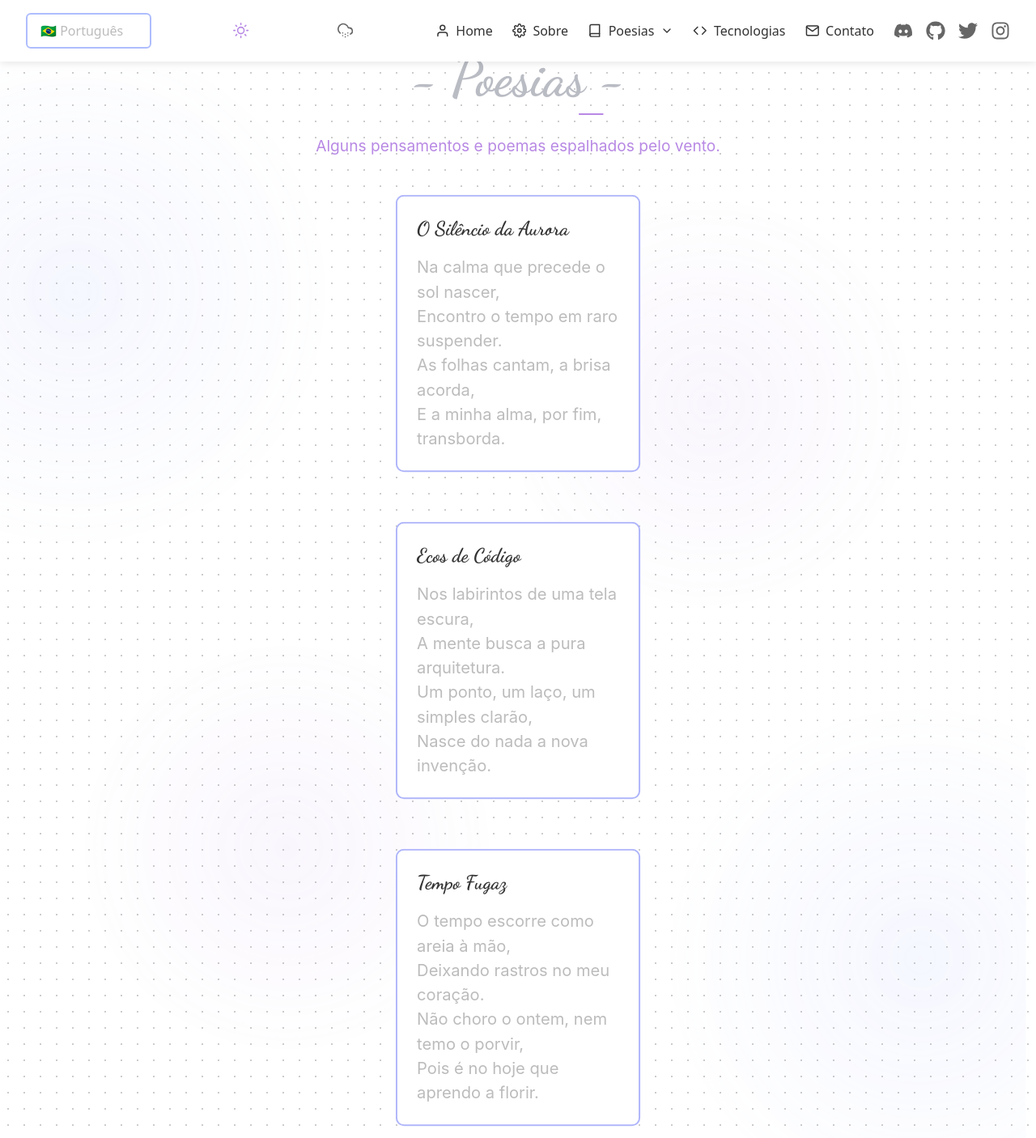
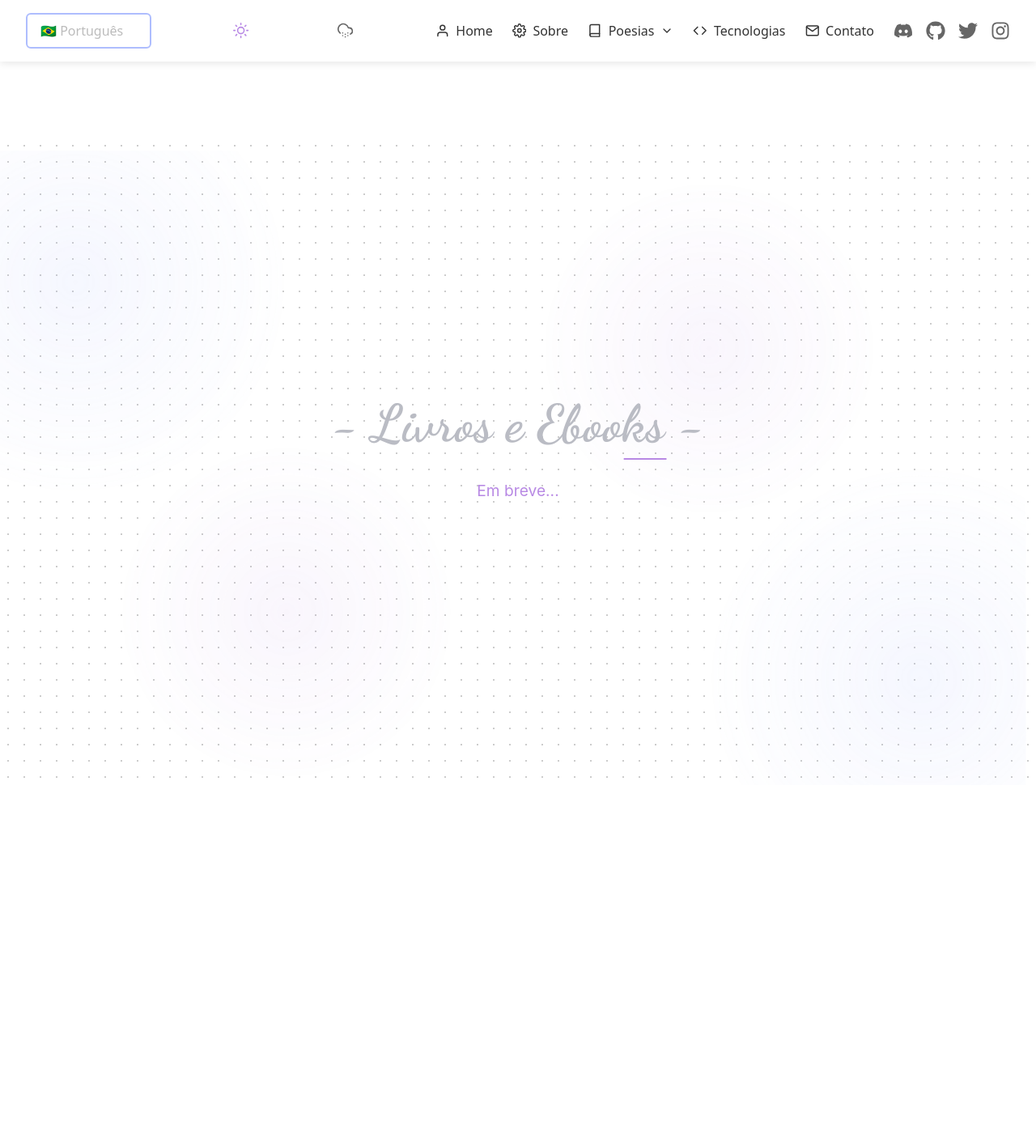
Before and after one commit to kailangl/kailan-blayy, a Next.js app: page /poesias in a window 1280 px wide. Shown: the whole page at 81% size. After the commit the page ends 970 px from the top, so only its background shows below. Built offline with nearby package versions, Linux system fonts and the light colour scheme.

Commit message:
feat: add HeadBar component, Snowflakes animation, and Poesias page with updated global styles

```diff
--- a/components/HeadBar.tsx
+++ b/components/HeadBar.tsx
@@ -1,4 +1,4 @@
-import { useState, useEffect } from "react";
+import { useState, useEffect, useRef } from "react";
 import Link from "next/link";
 import { useRouter } from "next/router";
 import styles from "../styles/Home.module.css";
@@ -41,7 +41,9 @@ const HeadBar = ({
 }: HeadBarProps) => {
   const [isMenuOpen, setIsMenuOpen] = useState(false);
   const [isScrolled, setIsScrolled] = useState(false);
+  const [isHidden, setIsHidden] = useState(false);
   const [activeSection, setActiveSection] = useState("home");
+  const lastScrollY = useRef(0);
   const router = useRouter();
 
   useEffect(() => {
@@ -50,11 +52,19 @@ const HeadBar = ({
   }, [router.asPath]);
 
   useEffect(() => {
-    if (router.pathname !== '/') return;
+    const handleScroll = () => {
+      const currentScrollY = window.scrollY;
+      setIsScrolled(currentScrollY > 10);
 
-    const handleScroll = () => {
-      setIsScrolled(window.scrollY > 10);
+      // Ocultar ao descer, mostrar ao subir (evita ocultar se o menu mobile estiver aberto)
+      if (currentScrollY > lastScrollY.current && currentScrollY > 80 && !isMenuOpen) {
+        setIsHidden(true);
+      } else {
+        setIsHidden(false);
+      }
+      lastScrollY.current = currentScrollY;
 
+      if (router.pathname === '/') {
         const sections = ['about', 'services', 'contact'];
         for (const section of sections) {
           const element = document.getElementById(section);
@@ -66,11 +76,12 @@ const HeadBar = ({
             }
           }
         }
+      }
     };
 
     window.addEventListener("scroll", handleScroll);
     return () => window.removeEventListener("scroll", handleScroll);
-  }, [router.pathname]);
+  }, [router.pathname, isMenuOpen]);
 
   const toggleTheme = () => {
     onThemeChange(theme === "light" ? "dark" : "light");
@@ -95,7 +106,7 @@ const HeadBar = ({
   ];
 
   return (
-    <header className={`${styles.header} ${isScrolled ? styles.scrolled : ""}`}>
+    <header className={`${styles.header} ${isScrolled ? styles.scrolled : ""} ${isHidden ? styles.hidden : ""}`}>
 
       <button
         className={styles.menuButton}
--- a/components/Snowflakes.tsx
+++ b/components/Snowflakes.tsx
@@ -22,7 +22,8 @@ const Snowflakes = () => {
       const size = Math.random() * 1.5 + 0.5; // 0.5rem to 2rem
       const opacity = Math.random() * 0.6 + 0.4;
 
-      const content = ["❄", "❅", "❆"][Math.floor(Math.random() * 3)];
+      // O \uFE0E força o navegador a renderizar o símbolo como texto e não como emoji colorido
+      const content = ["❄\uFE0E", "❅\uFE0E", "❆\uFE0E"][Math.floor(Math.random() * 3)];
 
       return {
         id: i,
--- a/pages/poesias.tsx
+++ b/pages/poesias.tsx
@@ -18,45 +18,10 @@ const Poesias: NextPage = () => {
       </Head>
 
       <main className={`${styles.main} py-16 min-h-[80vh]`}>
-        <h1 className={`${styles.title} mb-8`}>- Poesias -</h1>
+        <h1 className={`${styles.title} mb-8`}>- Livros e Ebooks -</h1>
         <p className={`${styles.description} mb-12`}>
-          Alguns pensamentos e poemas espalhados pelo vento.
+          Em breve...
         </p>
-
-        <div className="grid gap-8 max-w-[800px] mx-auto px-4">
-          {/* Poema 1 */}
-          <article className={`${styles.card} text-left p-8 w-full`}>
-            <h2 className="text-2xl mb-4 text-[var(--text-primary)]">O Silêncio da Aurora</h2>
-            <p className="whitespace-pre-line leading-[1.8] text-[var(--text-secondary)] text-[1.1rem]">
-              Na calma que precede o sol nascer,{"\n"}
-              Encontro o tempo em raro suspender.{"\n"}
-              As folhas cantam, a brisa acorda,{"\n"}
-              E a minha alma, por fim, transborda.
-            </p>
-          </article>
-
-          {/* Poema 2 */}
-          <article className={`${styles.card} text-left p-8 w-full`}>
-            <h2 className="text-2xl mb-4 text-[var(--text-primary)]">Ecos de Código</h2>
-            <p className="whitespace-pre-line leading-[1.8] text-[var(--text-secondary)] text-[1.1rem]">
-              Nos labirintos de uma tela escura,{"\n"}
-              A mente busca a pura arquitetura.{"\n"}
-              Um ponto, um laço, um simples clarão,{"\n"}
-              Nasce do nada a nova invenção.
-            </p>
-          </article>
-
-          {/* Poema 3 */}
-          <article className={`${styles.card} text-left p-8 w-full`}>
-            <h2 className="text-2xl mb-4 text-[var(--text-primary)]">Tempo Fugaz</h2>
-            <p className="whitespace-pre-line leading-[1.8] text-[var(--text-secondary)] text-[1.1rem]">
-              O tempo escorre como areia à mão,{"\n"}
-              Deixando rastros no meu coração.{"\n"}
-              Não choro o ontem, nem temo o porvir,{"\n"}
-              Pois é no hoje que aprendo a florir.
-            </p>
-          </article>
-        </div>
       </main>
     </div>
   );
--- a/styles/Home.module.css
+++ b/styles/Home.module.css
@@ -284,6 +284,10 @@
   background-color: var(--header-scroll);
 }
 
+.header.hidden {
+  transform: translateY(-100%);
+}
+
 .logoText {
   font-weight: 700;
   font-size: 1.25rem;
--- a/styles/globals.css
+++ b/styles/globals.css
@@ -70,7 +70,7 @@ body,
 html {
   padding: 0;
   margin: 0;
-  margin-top: 30px;
+  padding-top: 85px;
   background-color: var(--bg-color);
   color: var(--text-primary);
   transition: background-color 0.3s ease, color 0.3s ease;
@@ -85,3 +85,9 @@ h6 {
   font-family: var(--font-calligraphy), cursive;
   font-weight: 700;
 }
+
+h2 {
+  font-size: 2rem;
+  justify-content: center;
+  text-align: center;
+}
```
Lines whose indentation alone changed are shown as unchanged.
